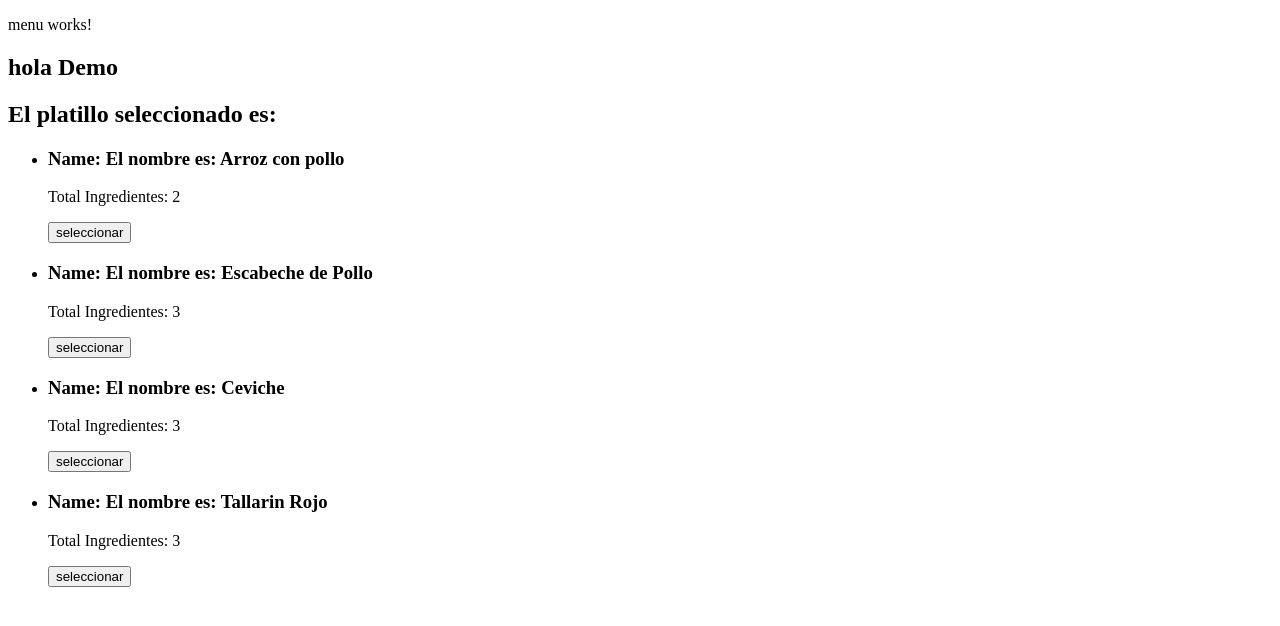
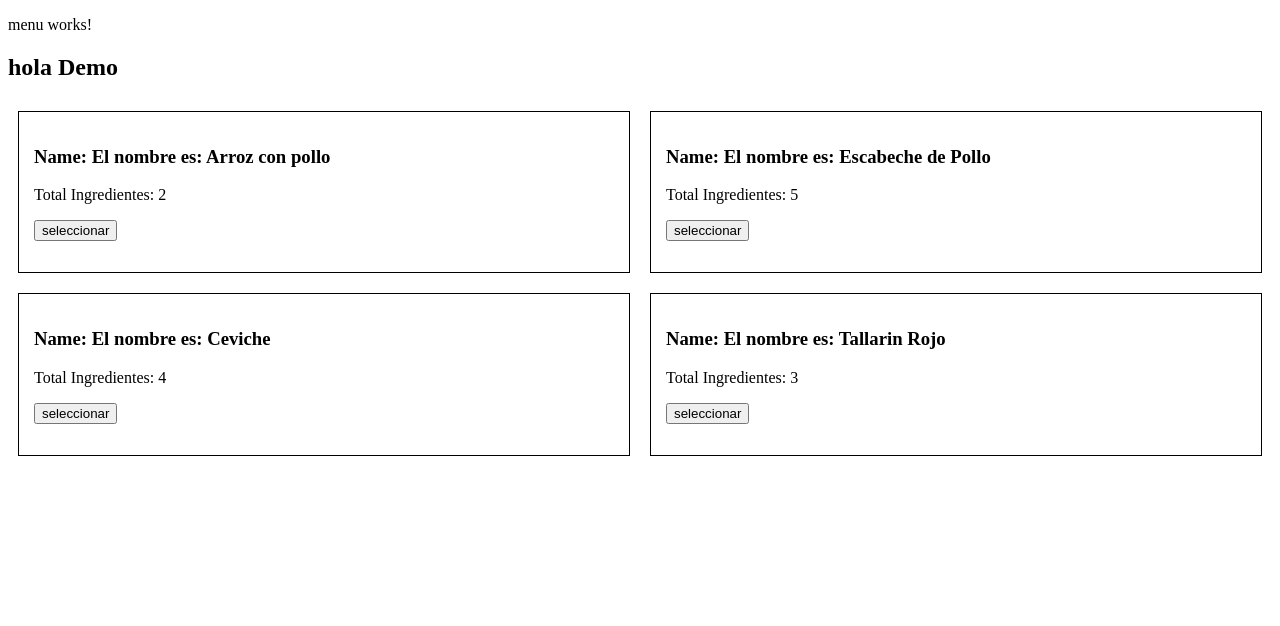
Before and after one commit to RzCrytek/app-angular, an Angular app: page / in a window 1280 px wide. Shown: the top 626 px of the page. Built offline with nearby package versions, Linux system fonts and the light colour scheme.

Commit message:
add dish to the father

```diff
--- a/src/app/dish/dish.component.html
+++ b/src/app/dish/dish.component.html
@@ -1,5 +1,7 @@
 <div>
   <h3>Name: {{ name }}</h3>
   <p>Total Ingredientes: {{ totalIngredients }}</p>
-  <button (click)="notify(name)">seleccionar</button>
+  <p>
+    <button (click)="notify(currentDish)">seleccionar</button>
+  </p>
 </div>
--- a/src/app/dish/dish.component.ts
+++ b/src/app/dish/dish.component.ts
@@ -8,6 +8,7 @@ import { Dish } from '../interfaces/dish.interfaces';
 })
 export class DishComponent implements OnInit {
 
+  private _currentDish: {};
   private _name: string;
   private _totalIngredients: number;
 
@@ -15,9 +16,10 @@ export class DishComponent implements OnInit {
   @Input() set dish( value: Dish ) {
     this._name = this.generateName( value.name );
     this._totalIngredients = value.ingredients.length;
+    this._currentDish = value;
   }
 
-  @Output() choose: EventEmitter<string> = new EventEmitter<string>();
+  @Output() choose: EventEmitter<Object> = new EventEmitter<Object>();
 
   get name(): string {
     return this._name;
@@ -27,9 +29,13 @@ export class DishComponent implements OnInit {
     return this._totalIngredients;
   }
 
-  notify(name: string): void {
-    console.log(name);
-    this.choose.emit(name);
+  get currentDish(): {} {
+    return this._currentDish;
+  }
+
+  notify(currentDish: {}): void {
+    console.log(currentDish);
+    this.choose.emit(currentDish);
   }
 
   generateName(name: string): string {
--- a/src/app/menu/menu.component.html
+++ b/src/app/menu/menu.component.html
@@ -2,10 +2,25 @@
 
 <h2>hola {{ name }} </h2>
 
-<h2>El platillo seleccionado es: {{ selected }}</h2>
+<h2 *ngIf="selected.length">El platillo seleccionado es: {{ selected }}</h2>
 
 <ul>
   <li *ngFor="let dish of dishes" class="dishes">
     <app-dish [dish]="dish" (choose)="select($event)"></app-dish>
   </li>
 </ul>
+
+<!-- <table width="100%" border="1">
+  <thead>
+    <tr>
+      <th>Plato</th>
+      <th>Cantidad de Ingredientes</th>
+      <th>Opciones</th>
+    </tr>
+  </thead>
+  <tbody>
+    <tr *ngFor="let dish of dishes" class="dishes">
+      <app-dish [dish]="dish" (choose)="select($event)"></app-dish>
+    </tr>
+  </tbody>
+</table> -->
--- a/src/app/menu/menu.component.scss
+++ b/src/app/menu/menu.component.scss
@@ -0,0 +1,14 @@
+ul {
+  display: flex;
+  flex-wrap: wrap;
+  list-style: none;
+  padding-left: 0;
+
+  li {
+    width: calc(50% - 20px);
+    border: 1px solid black;
+    padding: 15px;
+    box-sizing: border-box;
+    margin: 10px;
+  }
+}
--- a/src/app/menu/menu.component.ts
+++ b/src/app/menu/menu.component.ts
@@ -24,7 +24,9 @@ export class MenuComponent implements OnInit {
       ingredients: [
         { name: 'arroz', qty: 2 },
         { name: 'pollo', qty: 1 },
-        { name: 'papa', qty: 5 }
+        { name: 'papa', qty: 5 },
+        { name: 'tomate', qty: 3 },
+        { name: 'ceboola', qty: 2 }
       ]
     },
     {
@@ -32,7 +34,8 @@ export class MenuComponent implements OnInit {
       ingredients: [
         { name: 'limón', qty: 8 },
         { name: 'pescado', qty: 2 },
-        { name: 'camote', qty: 2 }
+        { name: 'camote', qty: 2 },
+        { name: 'lechuga', qty: 1 },
       ]
     },
     {
@@ -45,9 +48,15 @@ export class MenuComponent implements OnInit {
     }
   ];
 
-  select(name: string): string {
-    console.log('select:', name);
-    return this.selected = name
+  select(currentDish: Dish): string {
+    console.log('select:', currentDish);
+
+    let currentIngredients: Number = currentDish.ingredients.length;
+
+    console.log('ingredients:', currentIngredients);
+
+    return this.selected = `${currentDish.name} y tiene ${currentIngredients} ingredientes`;
+
   }
 
   constructor() { }
```
